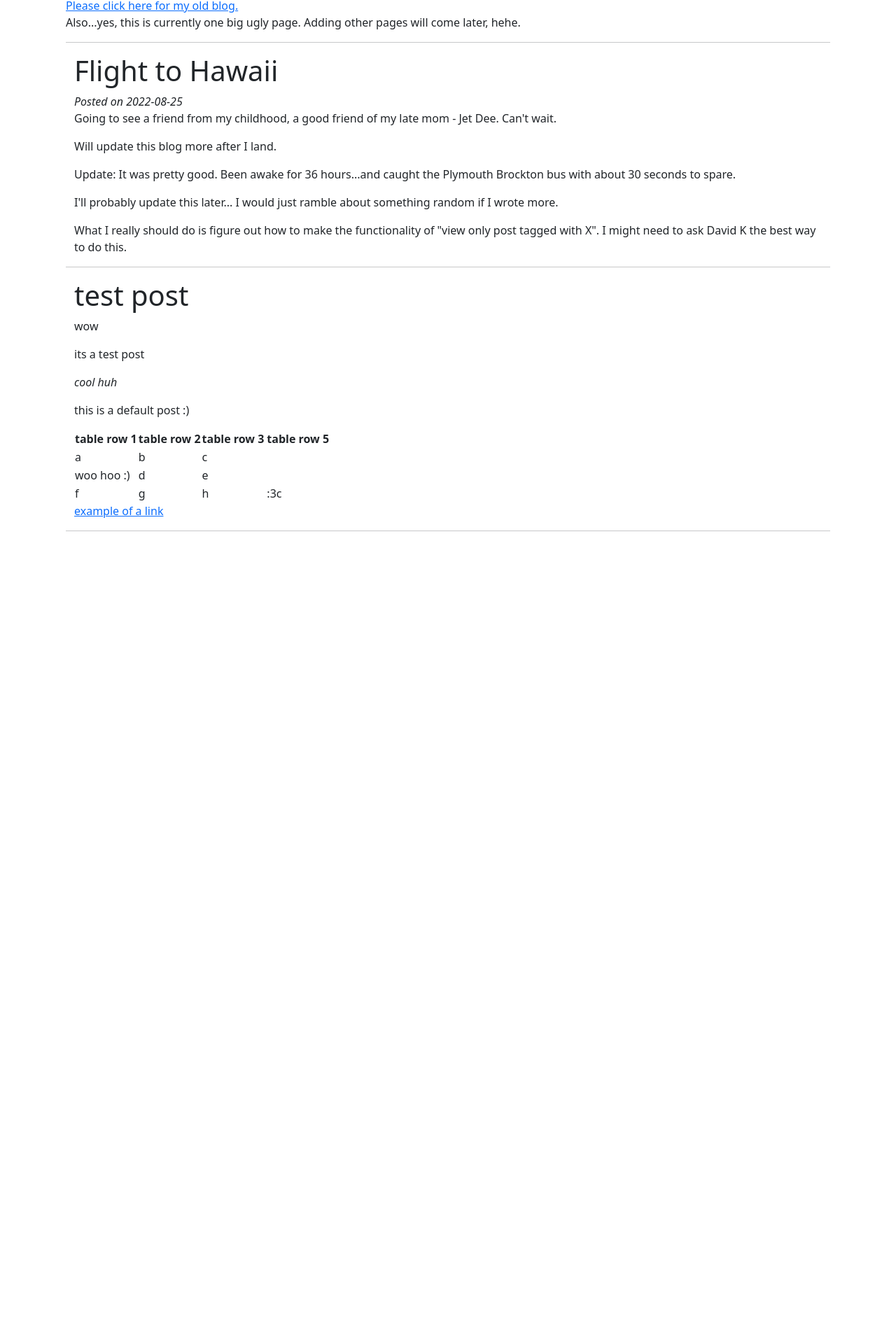
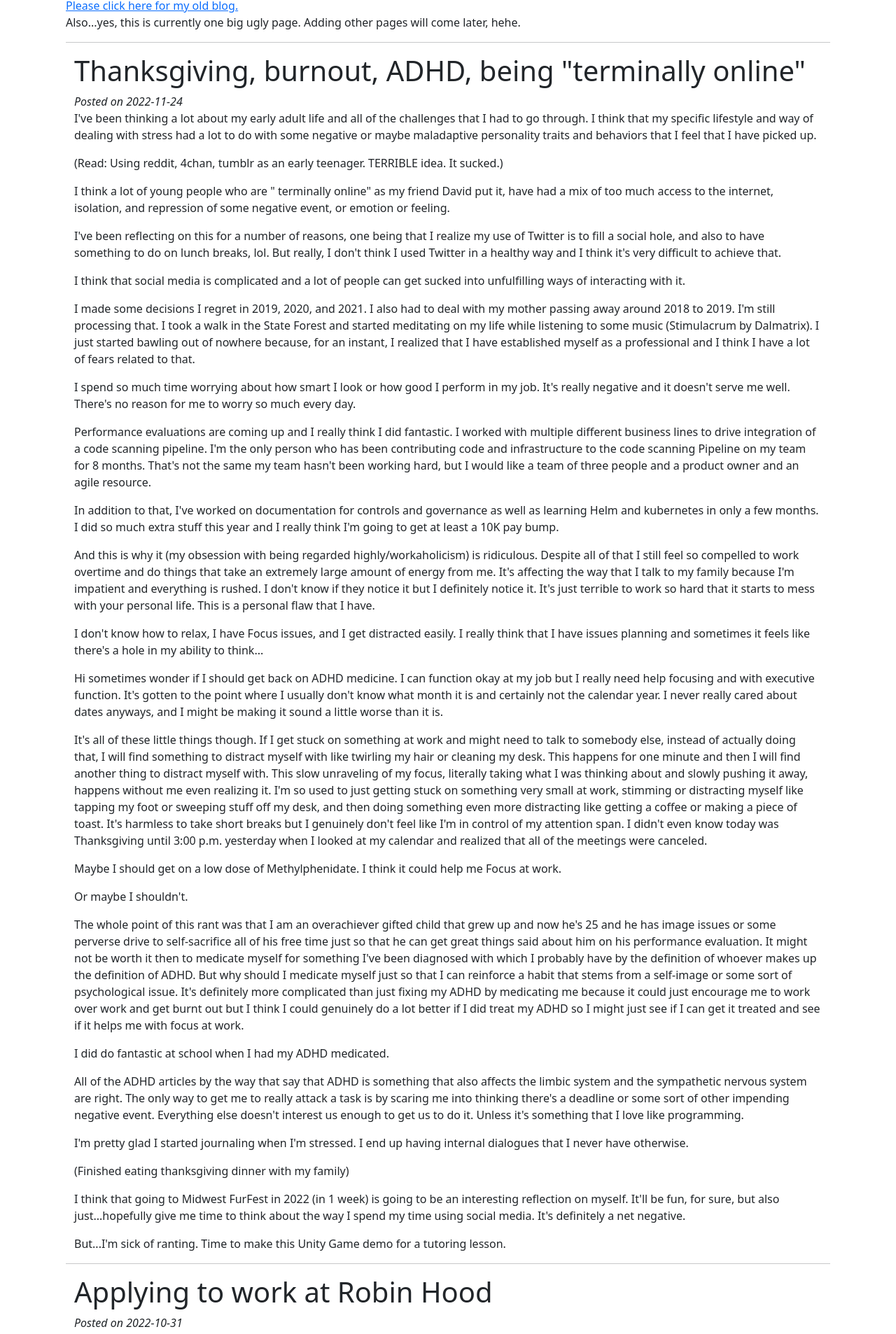
Before and after one commit to meltingscales/henrypost.net, a React (Create React App) app: page /blog in a window 1280 px wide. Shown: the part 116-2022 px from the top of the page at 70% size. Before the commit the page ends 891 px from the top, so only its background shows below. Built offline with nearby package versions, Linux system fonts and the light colour scheme.

Commit message:
add blog post

```diff
--- /dev/null
+++ b/src/data/blogposts/thanksgiving-2022.md
@@ -0,0 +1,50 @@
+---
+title: Thanksgiving, burnout, ADHD, being "terminally online"
+date: '2022-11-24'
+tags: [rant]
+---
+
+
+I've been thinking a lot about my early adult life and all of the challenges that I had to go through. I think that my specific lifestyle and way of dealing with stress had a lot to do with some negative or maybe maladaptive personality traits and behaviors that I feel that I have picked up.
+
+(Read: Using reddit, 4chan, tumblr as an early teenager. TERRIBLE idea. It sucked.)
+
+I think a lot of young people who are " terminally online" as my friend David put it, have had a mix of too much access to the internet, isolation, and repression of some negative event, or emotion or feeling.
+
+I've been reflecting on this for a number of reasons, one being that I realize my use of Twitter is to fill a social hole, and also to have something to do on lunch breaks, lol. But really, I don't think I used Twitter in a healthy way and I think it's very difficult to achieve that.
+
+I think that social media is complicated and a lot of people can get sucked into unfulfilling ways of interacting with it.
+
+I made some decisions I regret in 2019, 2020, and 2021. I also had to deal with my mother passing away around 2018 to 2019. I'm still processing that. I took a walk in the State Forest and started meditating on my life while listening to some music (Stimulacrum by Dalmatrix). I just started bawling out of nowhere because, for an instant, I realized that I have established myself as a professional and I think I have a lot of fears related to that.
+
+I spend so much time worrying about how smart I look or how good I perform in my job. It's really negative and it doesn't serve me well. There's no reason for me to worry so much every day.
+
+Performance evaluations are coming up and I really think I did fantastic. I worked with multiple different business lines to drive integration of a code scanning pipeline. I'm the only person who has been contributing code and infrastructure to the code scanning Pipeline on my team for 8 months. That's not the same my team hasn't been working hard, but I would like a team of three people and a product owner and an agile resource.
+
+In addition to that, I've worked on documentation for controls and governance as well as learning Helm and kubernetes in only a few months. I did so much extra stuff this year and I really think I'm going to get at least a 10K pay bump.
+
+And this is why it (my obsession with being regarded highly/workaholicism) is ridiculous. Despite all of that I still feel so compelled to work overtime and do things that take an extremely large amount of energy from me. It's affecting the way that I talk to my family because I'm impatient and everything is rushed. I don't know if they notice it but I definitely notice it. It's just terrible to work so hard that it starts to mess with your personal life. This is a personal flaw that I have.
+
+I don't know how to relax, I have Focus issues, and I get distracted easily. I really think that I have issues planning and sometimes it feels like there's a hole in my ability to think...
+
+Hi sometimes wonder if I should get back on ADHD medicine. I can function okay at my job but I really need help focusing and with executive function. It's gotten to the point where I usually don't know what month it is and certainly not the calendar year. I never really cared about dates anyways, and I might be making it sound a little worse than it is.
+
+It's all of these little things though. If I get stuck on something at work and might need to talk to somebody else, instead of actually doing that, I will find something to distract myself with like twirling my hair or cleaning my desk. This happens for one minute and then I will find another thing to distract myself with. This slow unraveling of my focus, literally taking what I was thinking about and slowly pushing it away, happens without me even realizing it. I'm so used to just getting stuck on something very small at work, stimming or distracting myself like tapping my foot or sweeping stuff off my desk, and then doing something even more distracting like getting a coffee or making a piece of toast. It's harmless to take short breaks but I genuinely don't feel like I'm in control of my attention span. I didn't even know today was Thanksgiving until 3:00 p.m. yesterday when I looked at my calendar and realized that all of the meetings were canceled.
+
+Maybe I should get on a low dose of Methylphenidate. I think it could help me Focus at work.
+
+Or maybe I shouldn't.
+
+The whole point of this rant was that I am an overachiever gifted child that grew up and now he's 25 and he has image issues or some perverse drive to self-sacrifice all of his free time just so that he can get great things said about him on his performance evaluation. It might not be worth it then to medicate myself for something I've been diagnosed with which I probably have by the definition of whoever makes up the definition of ADHD. But why should I medicate myself just so that I can reinforce a habit that stems from a self-image or some sort of psychological issue. It's definitely more complicated than just fixing my ADHD by medicating me because it could just encourage me to work over work and get burnt out but I think I could genuinely do a lot better if I did treat my ADHD so I might just see if I can get it treated and see if it helps me with focus at work.
+
+I did do fantastic at school when I had my ADHD medicated.
+
+All of the ADHD articles by the way that say that ADHD is something that also affects the limbic system and the sympathetic nervous system are right. The only way to get me to really attack a task is by scaring me into thinking there's a deadline or some sort of other impending negative event. Everything else doesn't interest us enough to get us to do it. Unless it's something that I love like programming.
+
+I'm pretty glad I started journaling when I'm stressed. I end up having internal dialogues that I never have otherwise.
+
+(Finished eating thanksgiving dinner with my family)
+
+I think that going to Midwest FurFest in 2022 (in 1 week) is going to be an interesting reflection on myself. It'll be fun, for sure, but also just...hopefully give me time to think about the way I spend my time using social media. It's definitely a net negative.
+
+But...I'm sick of ranting. Time to make this Unity Game demo for a tutoring lesson.
--- a/src/pages/PageBlog.tsx
+++ b/src/pages/PageBlog.tsx
@@ -1,8 +1,9 @@
 import CBlogPostMarkdownFile from "../component/CBlogPostMarkdownFile";
 
 const POSTS = [
-    // <CBlogPostMarkdownFile filename={'applying-for-robinhood-2022.md'}/>,
-    // <CBlogPostMarkdownFile filename={'like-a-product-owner-in-the-headlights.md'}/>,
+    <CBlogPostMarkdownFile filename={'thanksgiving-2022.md'}/>,
+    <CBlogPostMarkdownFile filename={'applying-for-robinhood-2022.md'}/>,
+    <CBlogPostMarkdownFile filename={'like-a-product-owner-in-the-headlights.md'}/>,
     <CBlogPostMarkdownFile filename={'flight-to-hawaii.md'}/>,
     <CBlogPostMarkdownFile filename={'test-post.md'}/>,
 ]
```
